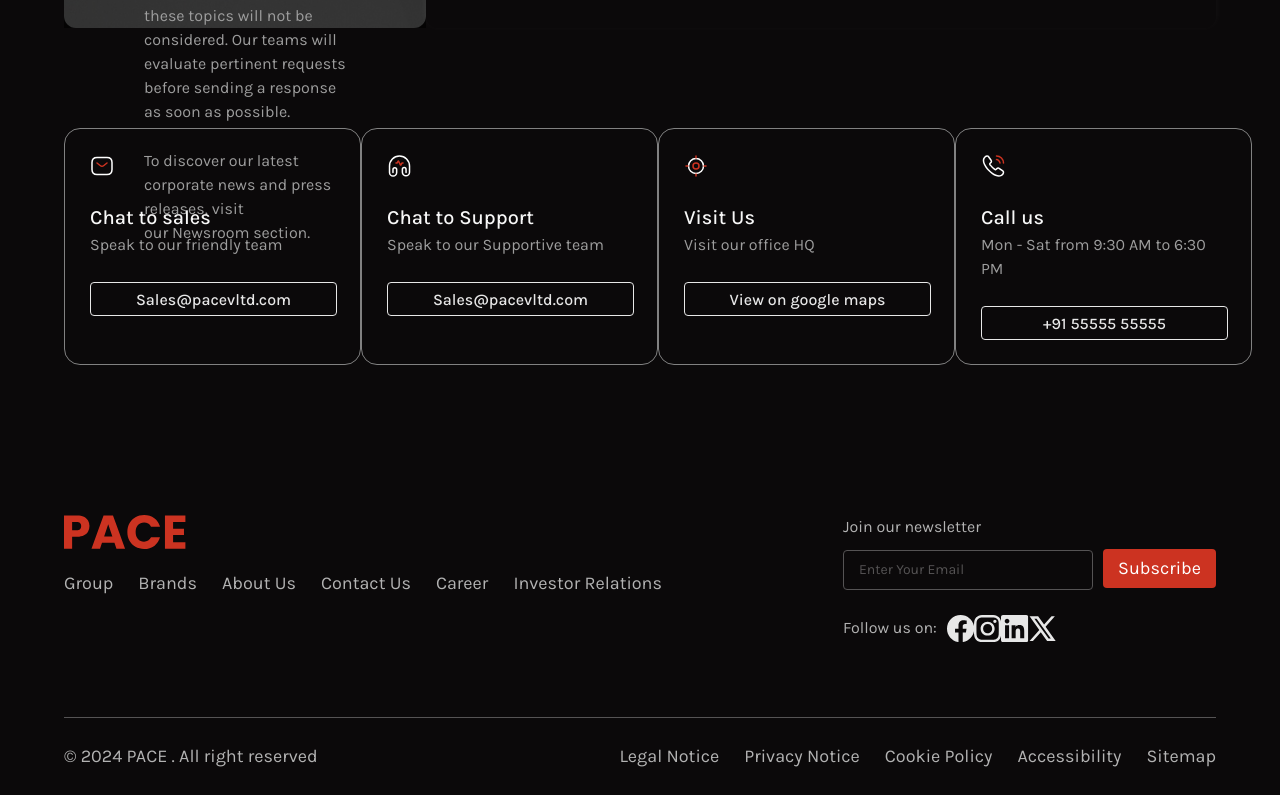
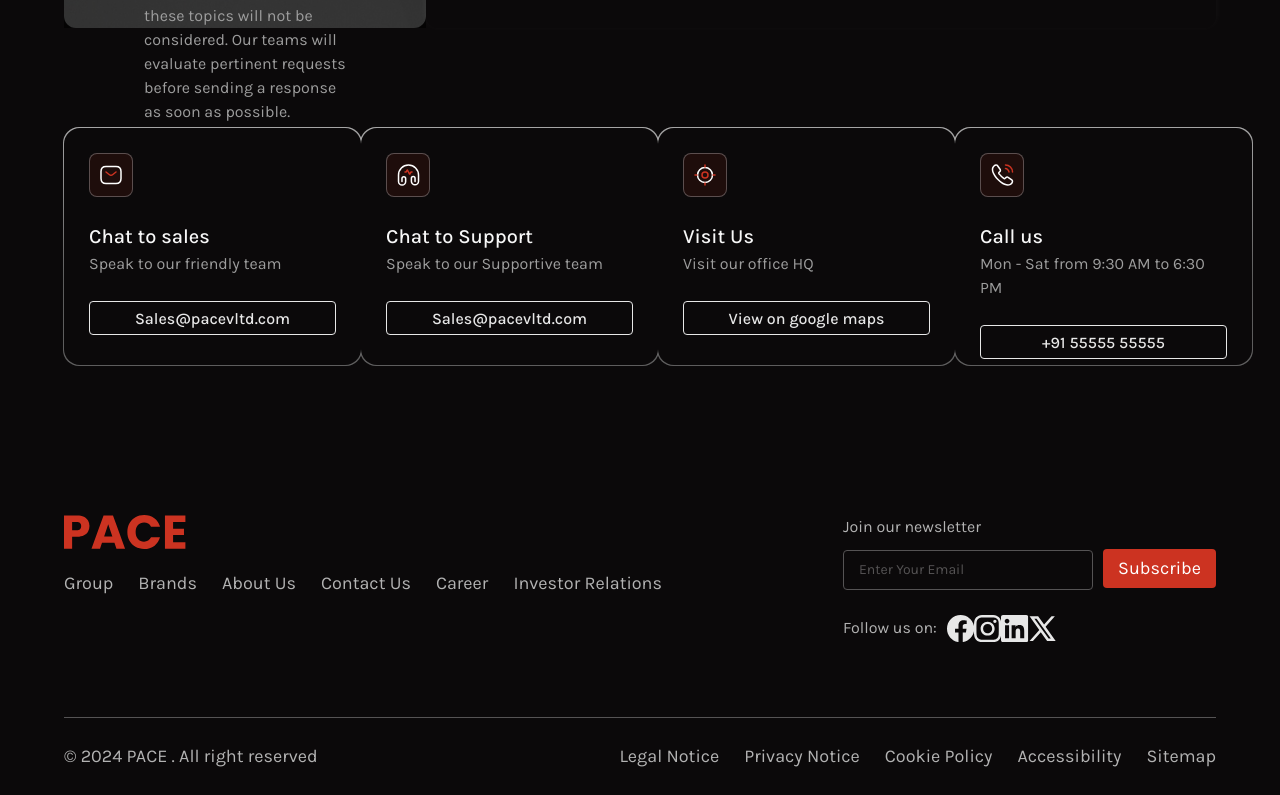
Before and after one commit to TarunRajpurohit123/pace-bussiness-website, a Next.js app in the folder pace-website/: page /contact in a window 1280 px wide. Shown: the part 1254-2049 px from the top of the page. Built offline with nearby package versions, Linux system fonts and the light colour scheme; no server answers.

Commit message:
woking on contact us page

```diff
--- a/pace-website/src/app/components/Card.jsx
+++ b/pace-website/src/app/components/Card.jsx
@@ -4,7 +4,7 @@ export default function Card({ heading, text, anchor, icon }) {
   return (
     <>
       <div className="contact_card">
-        {icon}
+        <div className="icon_wrap">{icon}</div>
         <h1>{heading}</h1>
         <p>{text}</p>
         <Link href={anchor[1]}>{anchor[0]}</Link>
--- a/pace-website/src/app/globals.css
+++ b/pace-website/src/app/globals.css
@@ -29,6 +29,10 @@ body {
   --cf-opacity: rgba(0, 0, 0, 0.67);
   --contact-box: #f7f7f70d;
   --contact-card-border: #818181;
+  --icon-wrap: #cc33211a;
+  --icon-wrap_border: rgba(231, 231, 231, 0.3);
+  --contact_card: linear-gradient(180deg, rgba(11, 9, 10, 0) 0%, #cc3321 100%),
+    linear-gradient(0deg, rgba(60, 58, 59, 0.67), rgba(60, 58, 59, 0.67));
 }
 
 .back-gray_100 {
@@ -316,9 +320,31 @@ nav {
 .contact_card {
   width: 29.7rem;
   height: 23.7rem;
+  padding: 2.5rem;
+  /* border: 1px solid var(--contact-card-border); */
+  transition: 2s all;
   border-radius: 1.6rem;
-  padding: 2.5rem;
-  border: 1px solid var(--contact-card-border);
+  position: relative;
+  background-color: var(--mode-bg);
+}
+.contact_card::before {
+  content: "";
+  position: absolute;
+  top: -1px; /* Adjust according to the desired shadow size */
+  left: -1px; /* Adjust according to the desired shadow size */
+  width: calc(100% + 0.2rem); /* Adjust according to the desired shadow size */
+  height: calc(100% + 0.2rem); /* Adjust according to the desired shadow size */
+  border-radius: 1.6rem; /* Match border-radius of the contact_card */
+  background: linear-gradient(
+    180deg,
+    rgba(231, 231, 231, 0.7) 0%,
+    rgba(129, 129, 129, 0.7) 63.55%
+  );
+  z-index: -1; /* Ensure the shadow is behind the card */
+}
+.contact_card:hover {
+  background: var(--contact_card);
+  cursor: pointer;
 }
 .contact_cards_section {
   margin-top: 10rem;
@@ -362,3 +388,14 @@ nav {
 .location__input {
   background: none;
 }
+.icon_wrap {
+  width: 4.4rem;
+  height: 4.4rem;
+  border-radius: 0.8rem;
+  background: var(--icon-wrap);
+  display: flex;
+  justify-content: center;
+  align-items: center;
+  cursor: pointer;
+  border: 1px solid var(--icon-wrap_border);
+}
```
